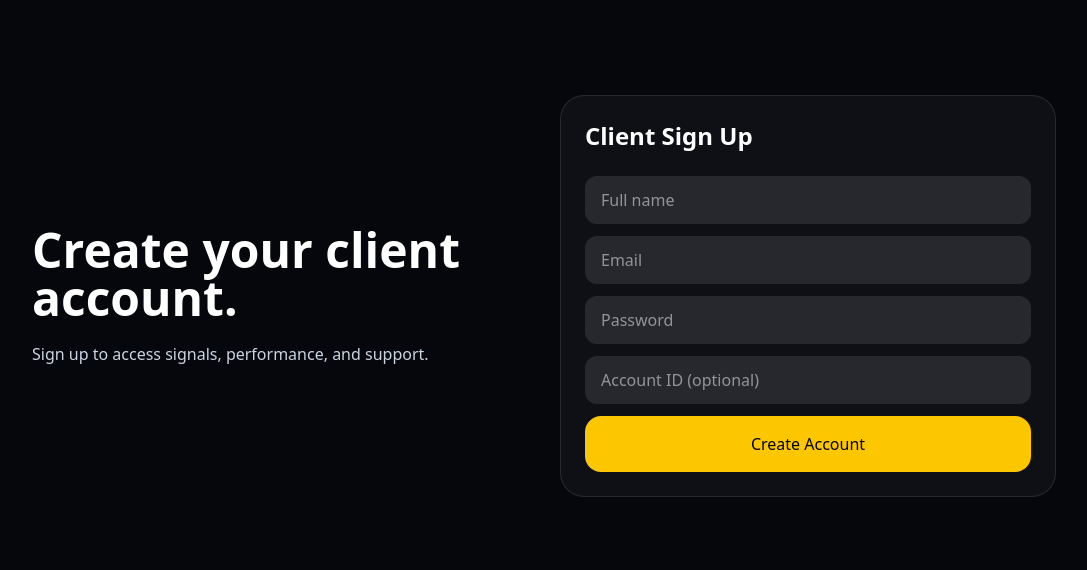
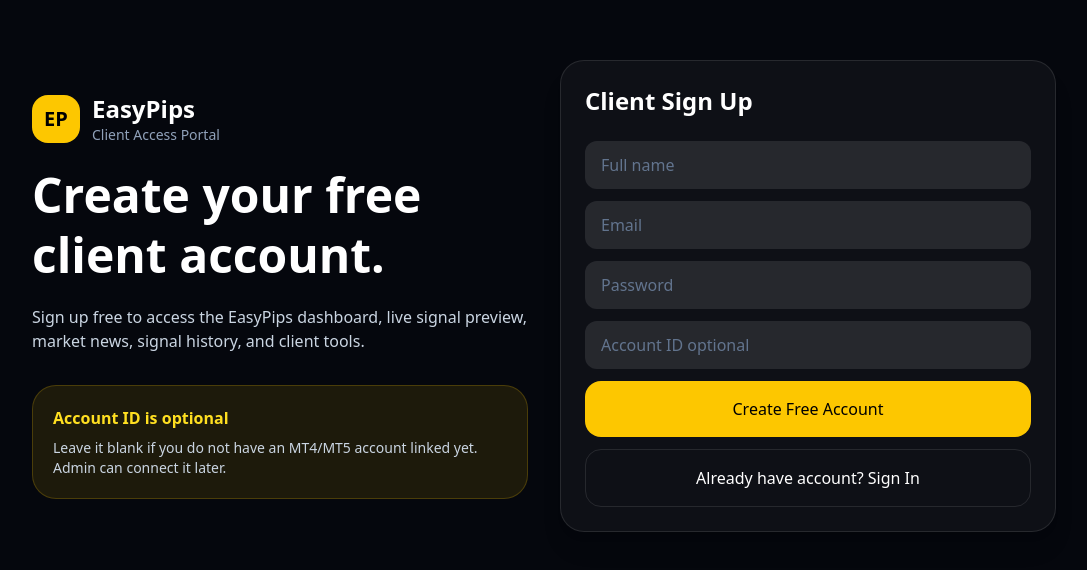
Before and after one commit to MoonSkylight/easypips-web, a Next.js app: page /client/signup in a window 1280 px wide. Shown: the part 128-698 px from the top of the page, without its empty margins (96-1183 px from the left). Built offline with nearby package versions, Linux system fonts and the light colour scheme; no server answers.

Commit message:
fix free signup optional account id

```diff
--- a/app/client/signup/page.tsx
+++ b/app/client/signup/page.tsx
@@ -21,28 +21,36 @@ export default function ClientSignupPage() {
   async function signup() {
     setMessage("Creating account...");
 
+    if (!form.email.trim() || !form.password.trim()) {
+      setMessage("Email and password are required.");
+      return;
+    }
+
     try {
       const res = await fetch(`${API}/client/register`, {
         method: "POST",
         headers: {
           "Content-Type": "application/json",
         },
-        body: JSON.stringify(form),
+        body: JSON.stringify({
+          name: form.name.trim(),
+          email: form.email.trim(),
+          password: form.password,
+          account_id: form.account_id.trim() === "" ? null : form.account_id.trim(),
+        }),
       });
 
       const data = await res.json();
 
-      if (!data.access_token) {
-        setMessage(data.detail || "Signup failed");
+      if (!res.ok || !data.access_token) {
+        setMessage(data.detail || data.message || "Signup failed");
         return;
       }
 
       localStorage.setItem("easypips_client_token", data.access_token);
-
-      // 🔥 FIXED HERE
       router.push("/dashboard");
     } catch {
-      setMessage("Signup error");
+      setMessage("Signup error. Please try again.");
     }
   }
 
@@ -51,50 +59,63 @@ export default function ClientSignupPage() {
       <div className="mx-auto flex min-h-screen max-w-5xl items-center justify-center">
         <div className="grid w-full gap-8 lg:grid-cols-2 lg:items-center">
           <section>
-            <h2 className="text-5xl font-black">
-              Create your client account.
+            <div className="mb-5 flex items-center gap-3">
+              <div className="flex h-12 w-12 items-center justify-center rounded-2xl bg-yellow-400 text-xl font-black text-black">
+                EP
+              </div>
+              <div>
+                <h1 className="text-2xl font-black">EasyPips</h1>
+                <p className="text-sm text-slate-400">Client Access Portal</p>
+              </div>
+            </div>
+
+            <h2 className="text-5xl font-black leading-tight">
+              Create your free client account.
             </h2>
 
-            <p className="mt-5 text-slate-300">
-              Sign up to access signals, performance, and support.
+            <p className="mt-5 max-w-xl text-slate-300">
+              Sign up free to access the EasyPips dashboard, live signal preview,
+              market news, signal history, and client tools.
             </p>
+
+            <div className="mt-8 rounded-3xl border border-yellow-400/20 bg-yellow-400/10 p-5">
+              <p className="font-black text-yellow-300">Account ID is optional</p>
+              <p className="mt-2 text-sm text-slate-300">
+                Leave it blank if you do not have an MT4/MT5 account linked yet.
+                Admin can connect it later.
+              </p>
+            </div>
           </section>
 
-          <section className="rounded-3xl border border-white/10 bg-white/[0.04] p-6">
+          <section className="rounded-3xl border border-white/10 bg-white/[0.04] p-6 shadow-xl">
             <h3 className="text-2xl font-black">Client Sign Up</h3>
 
             <div className="mt-6 space-y-3">
               <input
-                className="w-full rounded-xl bg-white/10 px-4 py-3"
+                className="w-full rounded-xl bg-white/10 px-4 py-3 text-white outline-none placeholder:text-slate-500"
                 placeholder="Full name"
                 value={form.name}
-                onChange={(e) =>
-                  setForm({ ...form, name: e.target.value })
-                }
+                onChange={(e) => setForm({ ...form, name: e.target.value })}
               />
 
               <input
-                className="w-full rounded-xl bg-white/10 px-4 py-3"
+                className="w-full rounded-xl bg-white/10 px-4 py-3 text-white outline-none placeholder:text-slate-500"
                 placeholder="Email"
                 value={form.email}
-                onChange={(e) =>
-                  setForm({ ...form, email: e.target.value })
-                }
+                onChange={(e) => setForm({ ...form, email: e.target.value })}
               />
 
               <input
-                className="w-full rounded-xl bg-white/10 px-4 py-3"
+                className="w-full rounded-xl bg-white/10 px-4 py-3 text-white outline-none placeholder:text-slate-500"
                 placeholder="Password"
                 type="password"
                 value={form.password}
-                onChange={(e) =>
-                  setForm({ ...form, password: e.target.value })
-                }
+                onChange={(e) => setForm({ ...form, password: e.target.value })}
               />
 
               <input
-                className="w-full rounded-xl bg-white/10 px-4 py-3"
-                placeholder="Account ID (optional)"
+                className="w-full rounded-xl bg-white/10 px-4 py-3 text-white outline-none placeholder:text-slate-500"
+                placeholder="Account ID optional"
                 value={form.account_id}
                 onChange={(e) =>
                   setForm({ ...form, account_id: e.target.value })
@@ -105,11 +126,18 @@ export default function ClientSignupPage() {
                 onClick={signup}
                 className="w-full rounded-2xl bg-yellow-400 px-5 py-4 font-black text-black"
               >
-                Create Account
+                Create Free Account
+              </button>
+
+              <button
+                onClick={() => router.push("/client/login")}
+                className="w-full rounded-2xl border border-white/10 px-5 py-4 font-black text-white hover:bg-white/10"
+              >
+                Already have account? Sign In
               </button>
 
               {message && (
-                <p className="text-center text-sm text-yellow-300">
+                <p className="rounded-xl bg-black/30 p-3 text-center text-sm text-yellow-300">
                   {message}
                 </p>
               )}
```
